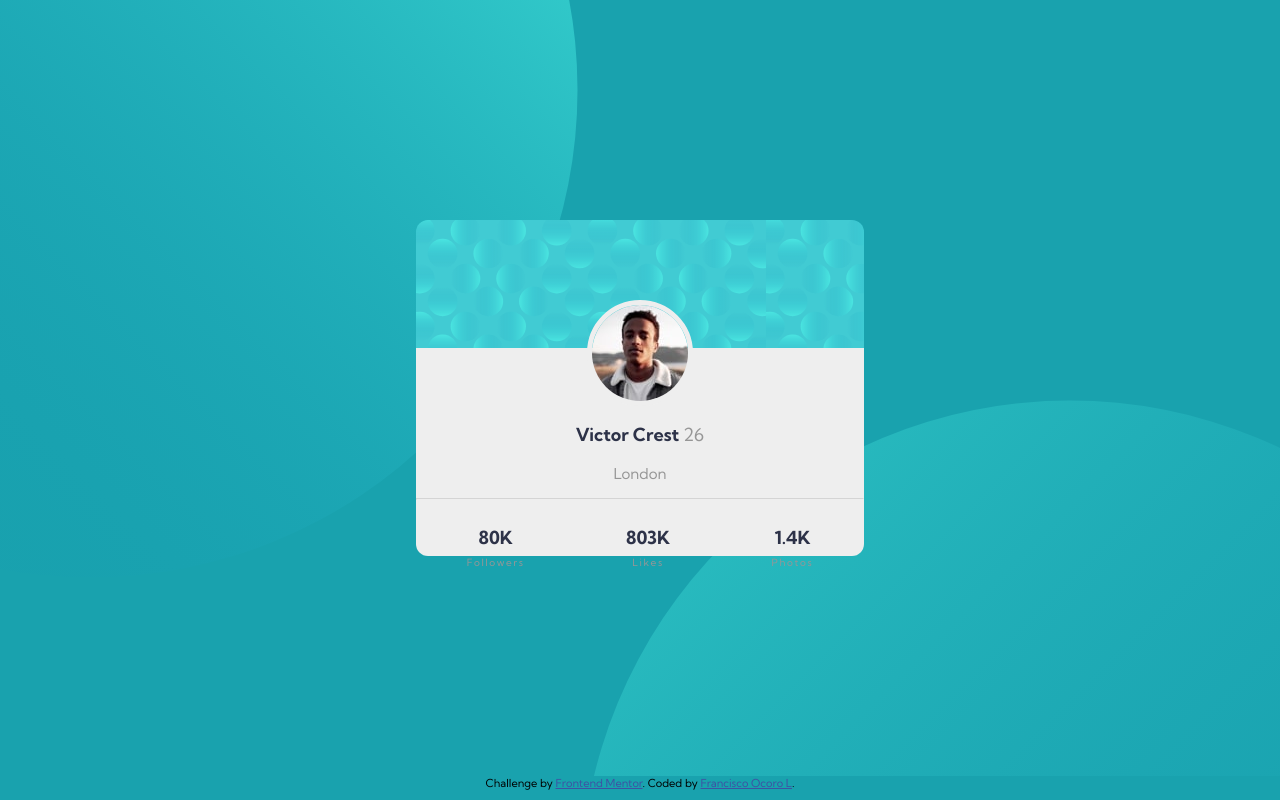
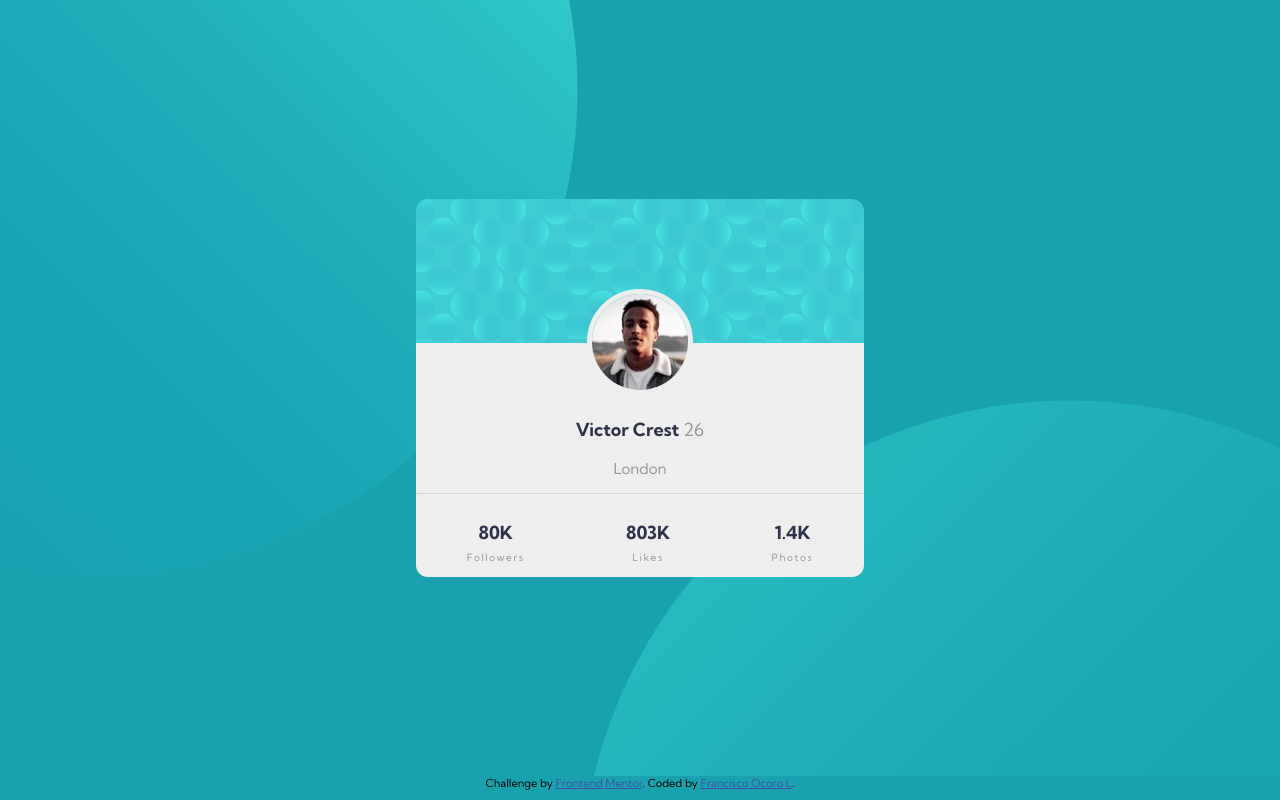
Before and after one commit to faol0630/Profile-card-component, a PHP site: page / in a window 1280 px wide. Run offline with PHP 8.4, Linux system fonts and the light colour scheme.

Commit message:
changing css

```diff
--- a/style.css
+++ b/style.css
@@ -22,14 +22,14 @@
         background-position: 730px 400px;
       }
       .card {
-        width: 25%;
-        height: 43vh;
+        width: 360px;
+        height: 387px;
       }
       .green {
         background-image: url("images/bg-pattern-card.svg");
         background-color: hsl(185, 75%, 39%);
         text-align: center;
-        height: 16vh;
+        height: 144px;
         margin: 0px;
         border-top-left-radius: 12px;
         border-top-right-radius: 12px;
@@ -39,13 +39,13 @@
         font-size: 15px;
       }
       .image-victor {
-        margin-top: 10vh;
+        margin-top: 90px;
         border-radius: 50%;
         border: 5px solid #eee;
       }
       .white {
         background-color: #eee;
-        height: 26vh;
+        height: 234px;
         border-bottom-left-radius: 12px;
         border-bottom-right-radius: 12px;
       }
```
